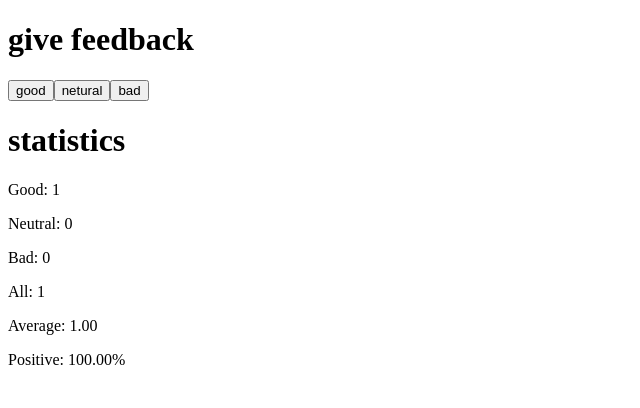
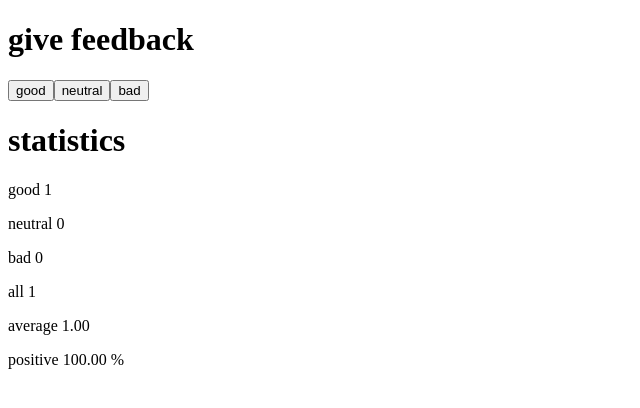
Before and after one commit to jtrain184/fullstackopen, a React (Vite) app in the folder part1/unicafe/: page / in a window 1280 px wide. Both pictures are taken after a click on the button "good". Shown: the top 408 px of the page, without its empty margins (0-640 px from the left). Built offline with nearby package versions, Linux system fonts and the light colour scheme.

Commit message:
1.10 step 5 include Button and StatisticLine components

```diff
--- a/part1/unicafe/src/App.jsx
+++ b/part1/unicafe/src/App.jsx
@@ -12,16 +12,23 @@ const Statistics = (props) => {
   return (
     <div>
       <h1>statistics</h1>
-      <p>Good: {props.good}</p>
-      <p>Neutral: {props.neutral}</p>
-      <p>Bad: {props.bad}</p>
-      <p>All: {props.total}</p>
-      <p>Average: {((props.good * 1 + props.bad * -1) / props.total).toFixed(2)}</p>
-      <p>Positive: {((props.good / props.total)*100).toFixed(2)}%</p>
+      <StatisticLine text="good" value ={props.good} />
+      <StatisticLine text="neutral" value ={props.neutral} />
+      <StatisticLine text="bad" value ={props.bad} />
+      <StatisticLine text="all" value ={props.total} />
+      <StatisticLine text="average" value ={((props.good * 1 + props.bad * -1) / props.total).toFixed(2)} />
+      <StatisticLine text="positive" value ={`${((props.good / props.total)*100).toFixed(2)} %`}/>
     </div>
   )
 }
 
+const Button = (props) => (
+  <button onClick={props.onClick}>{props.text}</button>
+)
+
+const StatisticLine = (props) => (
+  <p>{props.text} {props.value}</p>
+)
 const App = () => {
   // save clicks of each button to its own state
   const [good, setGood] = useState(0)
@@ -42,9 +49,9 @@ const App = () => {
   return (
     <div>
       <h1>give feedback</h1>
-      <button onClick={handleGood} text='good'>good</button>
-      <button onClick={handleNeutral} text='neutral'>netural</button>
-      <button onClick={handleBad} text='bad'>bad</button>
+      <Button onClick={handleGood} text='good' />
+      <Button onClick={handleNeutral} text='neutral' />
+      <Button onClick={handleBad} text='bad'/>
       <Statistics good={good} total={total} bad={bad} neutral={neutral}/>
     </div>
 
```
